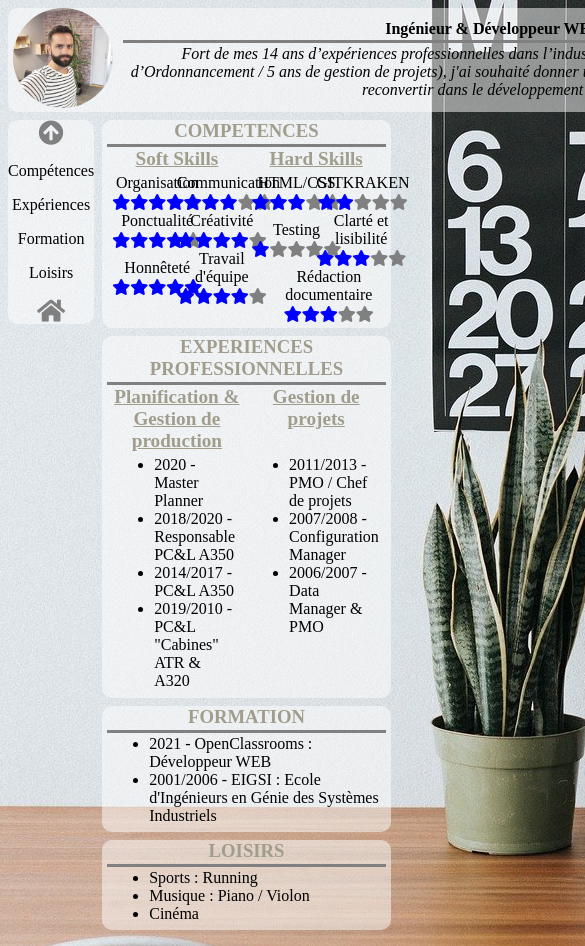
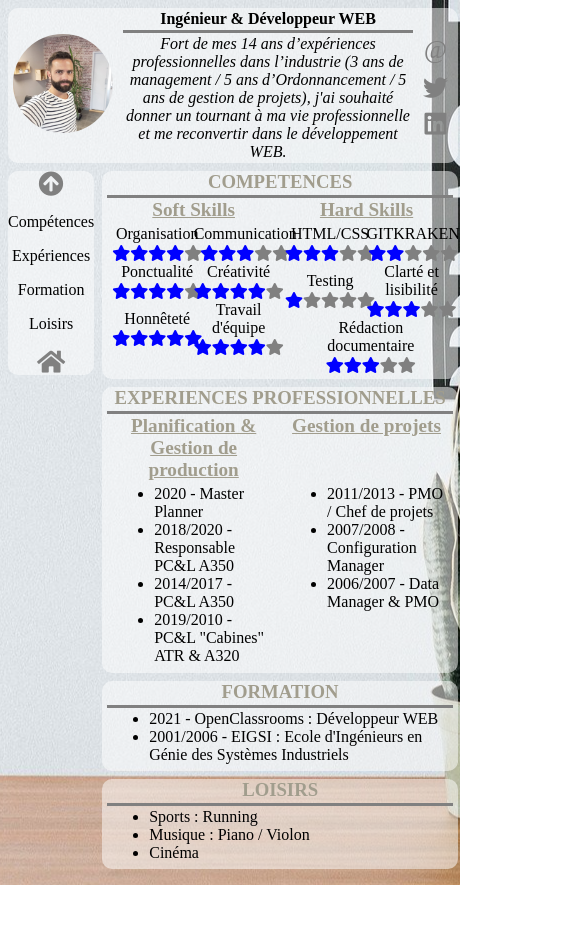
Before and after one commit to Greg33000/CV, a plain HTML site: page CV.html in a window 390 px wide. Shown: the top 946 px of the page, 585 px wide, since content can reach past the window. After the commit the page ends 885 px from the top, so only its background shows below. Drawn offline with Linux system fonts and the light colour scheme.

Commit message:
Responsive modification
Adaptation des sections avec la taille de l'écran

```diff
--- a/CV.html
+++ b/CV.html
@@ -28,7 +28,7 @@
                     <a class="fab fa-linkedin fa-2x" href="https://www.linkedin.com/in/gr%C3%A9goire-aimier-5840101aa/" target="_blank"></a>
             </section>
         </header>
-        <div>
+        <div id="test">
             <nav>
                 <section>
                     <a class="fas fa-arrow-circle-up" href="CV.html"></a>
--- a/css/styles.css
+++ b/css/styles.css
@@ -341,8 +341,32 @@
 #rédaction i:nth-child(5){color:grey;}
 
 
-
-
+@media all and (max-width: 1400px)
+{
+    #page_cv header
+	{
+		max-width: 67%;
+		min-width: 450px;
+	}
+	#test
+	{
+		max-width: 67%;
+		min-width: 450px;
+	}
+}
+@media all and (max-width: 1100px)
+{
+    #page_cv header
+	{
+		max-width: 70%;
+		min-width: 450px;
+	}
+	#test
+	{
+		max-width: 70%;
+		min-width: 450px;
+	}
+}
 
 
 /*
```
